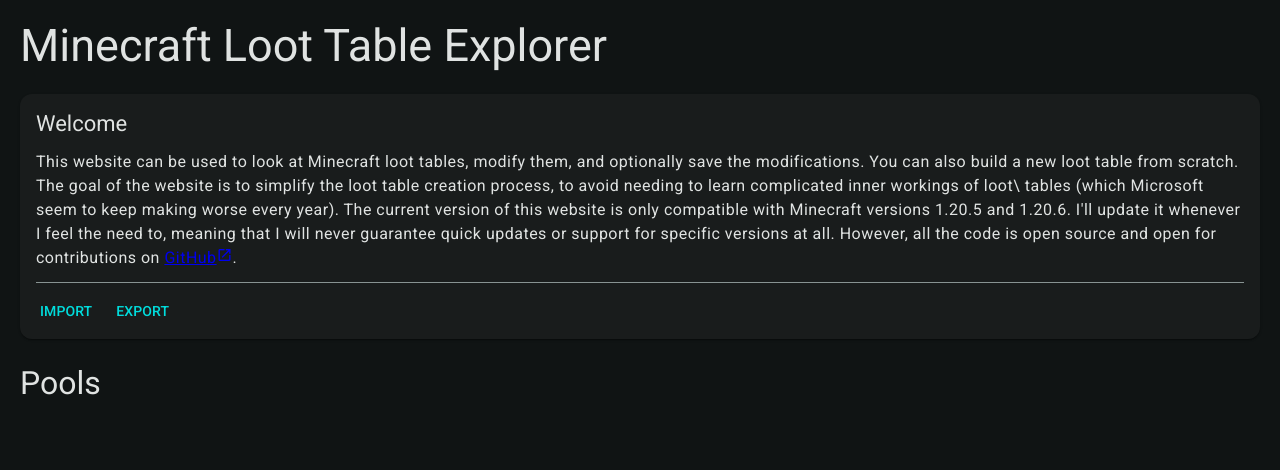
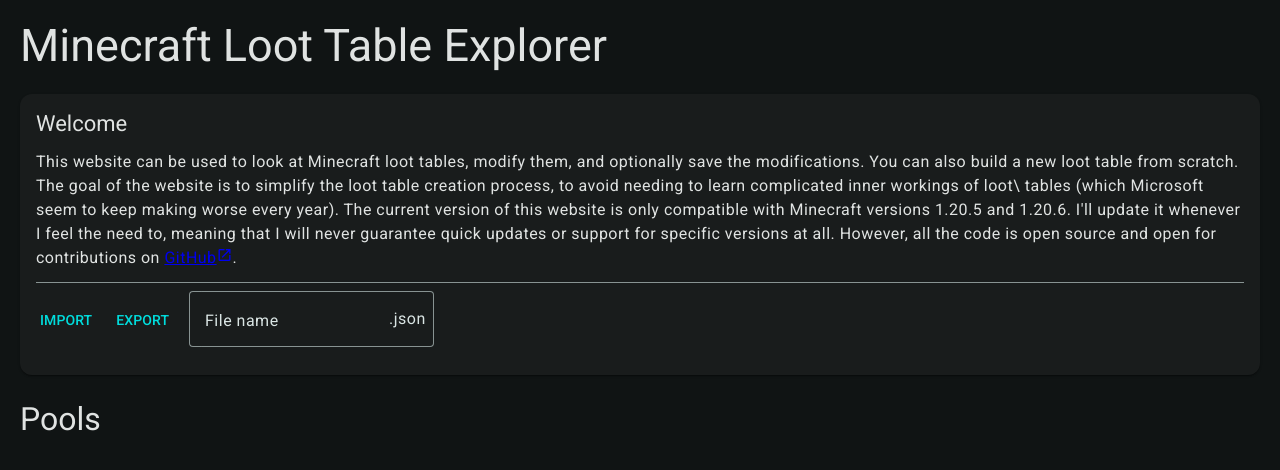
Before and after one commit to soni801/mc-loot-table-explorer, an Angular app: page / in a window 1280 px wide. Shown: the top 470 px of the page. Built offline with nearby package versions, Linux system fonts and the light colour scheme.

Commit message:
feat: make file name editable

```diff
--- a/src/app/home/home.component.html
+++ b/src/app/home/home.component.html
@@ -15,9 +15,15 @@
       <mat-divider></mat-divider>
     </mat-card-content>
     <mat-card-actions>
-      <button mat-button (click)="fileInput.click()">IMPORT</button>
-      <button mat-button (click)="exportFile()">EXPORT</button>
-
+      <div>
+        <button mat-button (click)="fileInput.click()">IMPORT</button>
+        <button mat-button (click)="exportFile()">EXPORT</button>
+        <mat-form-field appearance="outline">
+          <mat-label>File name</mat-label>
+          <input matInput [(ngModel)]="fileName">
+          <span matSuffix>.json</span>
+        </mat-form-field>
+      </div>
       <input hidden (change)="onFileSelected()" #fileInput type="file" accept="application/json" id="import-file-input">
       <a hidden id="export-file-anchor"></a>
     </mat-card-actions>
--- a/src/app/home/home.component.scss
+++ b/src/app/home/home.component.scss
@@ -1,3 +1,11 @@
 .container {
   margin: 20px;
 }
+
+mat-form-field {
+  margin-left: 8px;
+
+  [matSuffix] {
+    padding-right: 8px;
+  }
+}
--- a/src/app/home/home.component.ts
+++ b/src/app/home/home.component.ts
@@ -17,6 +17,9 @@
   MatListItemTitle,
   MatListSubheaderCssMatStyler
 } from "@angular/material/list";
+import {MatFormField, MatFormFieldModule} from "@angular/material/form-field";
+import {MatInput} from "@angular/material/input";
+import {FormsModule} from "@angular/forms";
 
 @Component({
   selector: 'app-home',
@@ -25,21 +28,26 @@
   standalone: true,
   imports: [
     AsyncPipe,
-    MatGridListModule,
-    MatMenuModule,
-    MatIconModule,
     MatButtonModule,
     MatCardModule,
     MatDivider,
+    MatFormField,
+    MatFormFieldModule,
+    MatGridListModule,
+    MatIconModule,
+    MatInput,
     MatList,
     MatListItem,
+    MatListItemLine,
+    MatListItemTitle,
     MatListSubheaderCssMatStyler,
-    MatListItemTitle,
-    MatListItemLine
+    MatMenuModule,
+    FormsModule
   ]
 })
 export class HomeComponent {
   importedFile?: LootTable;
+  fileName: string = '';
   pools: LootTablePool[] = [];
 
   constructor(public dialog: MatDialog) {}
@@ -55,8 +63,11 @@
         {
           this.importedFile = JSON.parse(e.target.result);
 
-          // Show error if the file doesn't have the 'pools' field
+          // Show error if the file doesn't have the 'pools' field (because it would not be a valid loot table)
           if (!this.dataIsLootTable(this.importedFile)) return this.openDialog();
+
+          // Save filename without file extension
+          this.fileName = inputNode.files[0].name.replace('.json', '');
 
           // Add pools
           this.pools = this.importedFile.pools;
@@ -81,7 +92,7 @@
     const exportFileAnchor = document.querySelector('#export-file-anchor') as HTMLAnchorElement;
 
     exportFileAnchor.setAttribute('href', dataAsString);
-    exportFileAnchor.setAttribute('download', 'loot_table.json');
+    exportFileAnchor.setAttribute('download', `${this.fileName}.json`);
     exportFileAnchor.click();
   }
 
```
